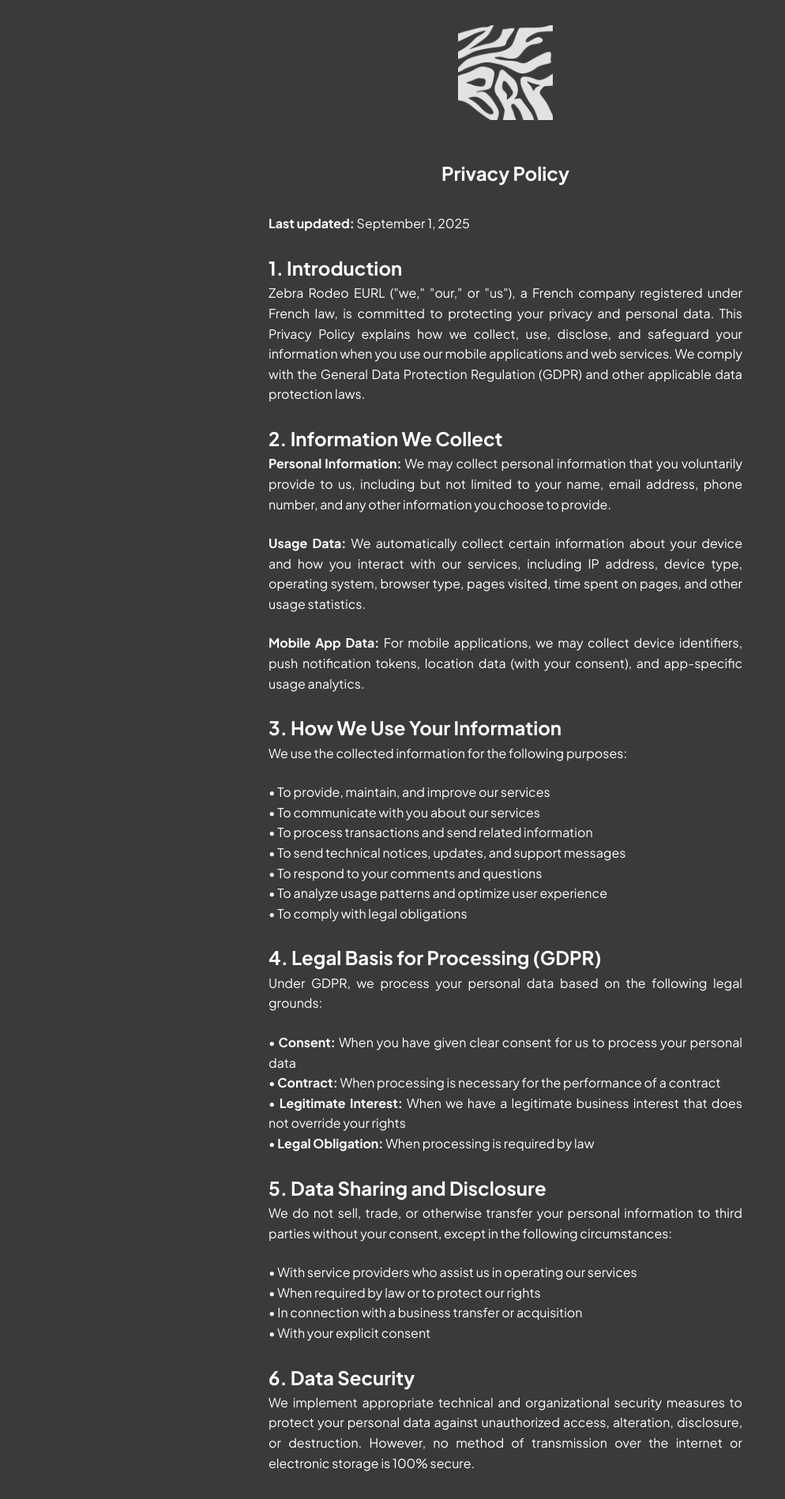
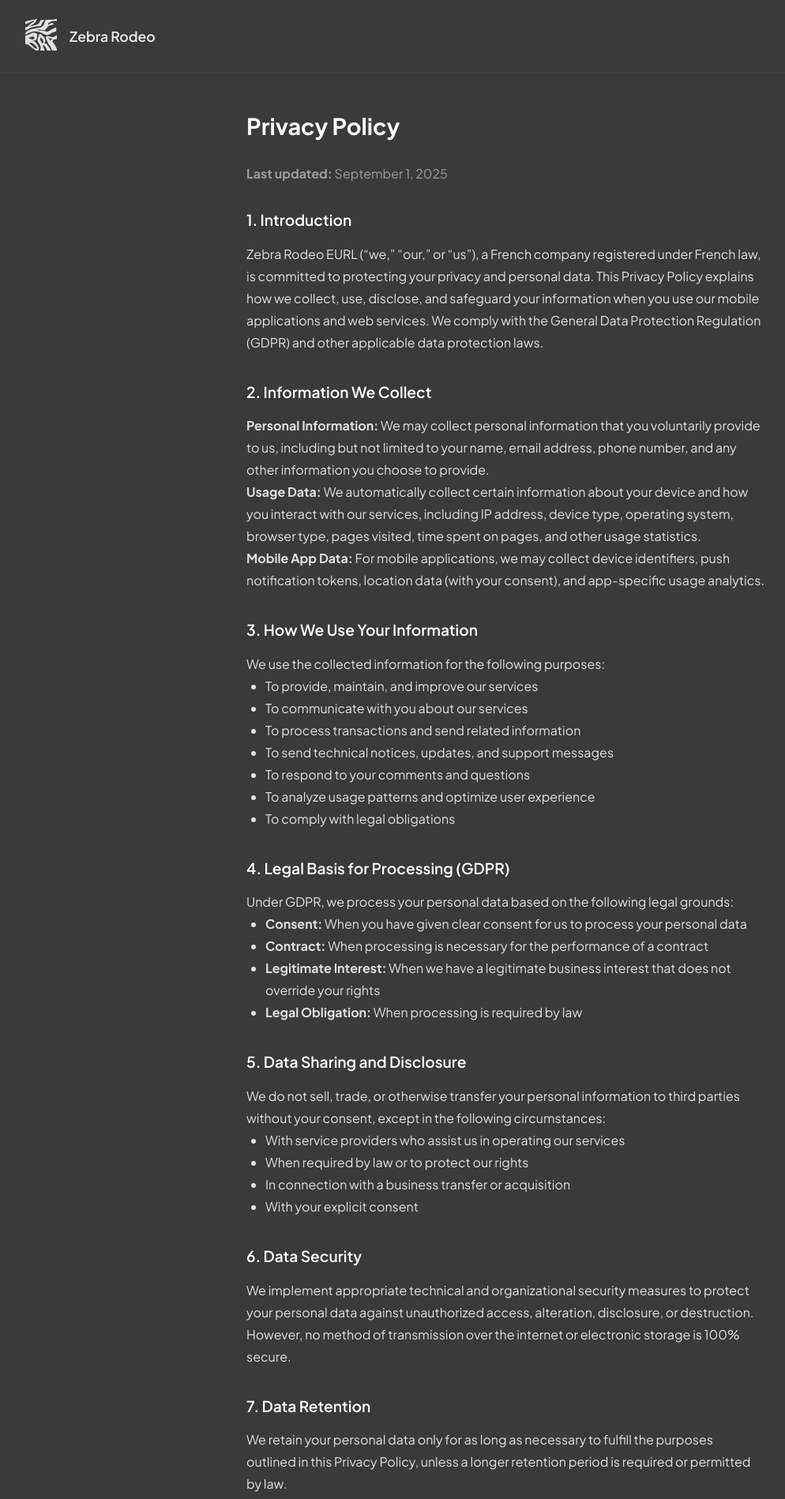
Before and after one commit to Zebra-Rodeo/zebra-rodeo.github.io, a Jekyll site: the page built from privacy-policy.html, in a window 1280 px wide. Shown: the top 1898 px of the page at 79% size, without its empty margins (0-994 px from the left). Built offline with Jekyll 4.4.1, drawn with Linux system fonts in a browser that asks for light colours; some of the changed text lies outside the part shown.

Commit message:
feat: Jekyll blog — update privacy policy to use Jekyll layout

```diff
--- a/privacy-policy.html
+++ b/privacy-policy.html
@@ -1,199 +1,90 @@
-<!DOCTYPE html>
-<html lang="fr">
-<head>
-    <meta charset="UTF-8">
-    <meta name="viewport" content="width=device-width, initial-scale=1.0">
-    <title>Politique de confidentialité - Zebra Rodeo</title>
-    <link rel="preconnect" href="https://fonts.googleapis.com">
-    <link rel="preconnect" href="https://fonts.gstatic.com" crossorigin>
-    <link href="https://fonts.googleapis.com/css2?family=Plus+Jakarta+Sans:wght@300;400;500;600;700&display=swap" rel="stylesheet">
+---
+layout: default
+title: Privacy Policy
+---
+<div style="max-width:720px;margin:0 auto">
+  <h1 style="font-size:1.8rem;font-weight:700;margin-bottom:2rem">Privacy Policy</h1>
 
-    <!-- Favicon -->
-    <link rel="icon" type="image/x-icon" href="favicon/favicon.ico">
-    <link rel="icon" type="image/svg+xml" href="favicon/favicon.svg">
-    <link rel="icon" type="image/png" sizes="96x96" href="favicon/favicon-96x96.png">
-    <link rel="apple-touch-icon" href="favicon/apple-touch-icon.png">
-    <link rel="manifest" href="favicon/site.webmanifest">
-    <style>
-        * {
-            margin: 0;
-            padding: 0;
-            box-sizing: border-box;
-        }
+  <p style="color:rgba(255,255,255,0.5);margin-bottom:2rem"><strong>Last updated:</strong> September 1, 2025</p>
 
-        body {
-            background-color: #3A3A3A;
-            color: white;
-            font-family: 'Plus Jakarta Sans', sans-serif;
-            min-height: 100vh;
-            display: flex;
-            flex-direction: column;
-        }
+  <div style="line-height:1.75;font-size:1rem;color:rgba(255,255,255,0.85)">
 
-        .container {
-            flex: 1;
-            display: flex;
-            flex-direction: column;
-            align-items: center;
-            justify-content: center;
-            padding: 2rem;
-            max-width: 800px;
-            margin: 0 auto;
-        }
+    <h2 style="font-size:1.2rem;font-weight:600;margin:2rem 0 0.75rem;color:white">1. Introduction</h2>
+    <p>Zebra Rodeo EURL (&ldquo;we,&rdquo; &ldquo;our,&rdquo; or &ldquo;us&rdquo;), a French company registered under French law, is committed to protecting your privacy and personal data. This Privacy Policy explains how we collect, use, disclose, and safeguard your information when you use our mobile applications and web services. We comply with the General Data Protection Regulation (GDPR) and other applicable data protection laws.</p>
 
-        .logo {
-            margin-bottom: 3rem;
-            width: 120px;
-            height: 120px;
-            display: flex;
-            align-items: center;
-            justify-content: center;
-        }
-
-        .content {
-            text-align: justify;
-            line-height: 1.6;
-            font-size: 16px;
-            max-width: 600px;
-        }
-
-        .content h1 {
-            text-align: center;
-            margin-bottom: 2rem;
-            font-size: 24px;
-        }
-
-        .content p {
-            margin-bottom: 1.5rem;
-        }
-
-        footer {
-            background-color: #3A3A3A;
-            padding: 1rem;
-            text-align: center;
-            margin-top: auto;
-        }
-
-        footer a {
-            color: rgba(255, 255, 255, 0.8);
-            text-decoration: none;
-            font-size: 14px;
-        }
-
-        footer a:hover {
-            color: white;
-            text-decoration: underline;
-        }
-
-        @media (max-width: 768px) {
-            .container {
-                padding: 1rem;
-            }
-
-            .logo {
-                width: 100px;
-                height: 100px;
-                margin-bottom: 2rem;
-            }
-
-            .content {
-                font-size: 14px;
-            }
-
-            .content h1 {
-                font-size: 20px;
-            }
-        }
-    </style>
-</head>
-<body>
-    <div class="container">
-        <div class="logo">
-            <img src="zebra_rodeo_light.png" alt="Zebra Rodeo" style="max-width: 100%; max-height: 100%; object-fit: contain;">
-        </div>
-
-        <div class="content">
-            <h1>Privacy Policy</h1>
-
-            <p><strong>Last updated:</strong> September 1, 2025</p>
-
-            <h2>1. Introduction</h2>
-            <p>Zebra Rodeo EURL ("we," "our," or "us"), a French company registered under French law, is committed to protecting your privacy and personal data. This Privacy Policy explains how we collect, use, disclose, and safeguard your information when you use our mobile applications and web services. We comply with the General Data Protection Regulation (GDPR) and other applicable data protection laws.</p>
-
-            <h2>2. Information We Collect</h2>
+    <h2 style="font-size:1.2rem;font-weight:600;margin:2rem 0 0.75rem;color:white">2. Information We Collect</h2>
     <p><strong>Personal Information:</strong> We may collect personal information that you voluntarily provide to us, including but not limited to your name, email address, phone number, and any other information you choose to provide.</p>
-
     <p><strong>Usage Data:</strong> We automatically collect certain information about your device and how you interact with our services, including IP address, device type, operating system, browser type, pages visited, time spent on pages, and other usage statistics.</p>
-
     <p><strong>Mobile App Data:</strong> For mobile applications, we may collect device identifiers, push notification tokens, location data (with your consent), and app-specific usage analytics.</p>
 
-            <h2>3. How We Use Your Information</h2>
+    <h2 style="font-size:1.2rem;font-weight:600;margin:2rem 0 0.75rem;color:white">3. How We Use Your Information</h2>
     <p>We use the collected information for the following purposes:</p>
-            <p>• To provide, maintain, and improve our services<br>
-            • To communicate with you about our services<br>
-            • To process transactions and send related information<br>
-            • To send technical notices, updates, and support messages<br>
-            • To respond to your comments and questions<br>
-            • To analyze usage patterns and optimize user experience<br>
-            • To comply with legal obligations</p>
+    <ul style="margin:0 0 1.25rem 1.5rem">
+      <li>To provide, maintain, and improve our services</li>
+      <li>To communicate with you about our services</li>
+      <li>To process transactions and send related information</li>
+      <li>To send technical notices, updates, and support messages</li>
+      <li>To respond to your comments and questions</li>
+      <li>To analyze usage patterns and optimize user experience</li>
+      <li>To comply with legal obligations</li>
+    </ul>
 
-            <h2>4. Legal Basis for Processing (GDPR)</h2>
+    <h2 style="font-size:1.2rem;font-weight:600;margin:2rem 0 0.75rem;color:white">4. Legal Basis for Processing (GDPR)</h2>
     <p>Under GDPR, we process your personal data based on the following legal grounds:</p>
-            <p>• <strong>Consent:</strong> When you have given clear consent for us to process your personal data<br>
-            • <strong>Contract:</strong> When processing is necessary for the performance of a contract<br>
-            • <strong>Legitimate Interest:</strong> When we have a legitimate business interest that does not override your rights<br>
-            • <strong>Legal Obligation:</strong> When processing is required by law</p>
+    <ul style="margin:0 0 1.25rem 1.5rem">
+      <li><strong>Consent:</strong> When you have given clear consent for us to process your personal data</li>
+      <li><strong>Contract:</strong> When processing is necessary for the performance of a contract</li>
+      <li><strong>Legitimate Interest:</strong> When we have a legitimate business interest that does not override your rights</li>
+      <li><strong>Legal Obligation:</strong> When processing is required by law</li>
+    </ul>
 
-            <h2>5. Data Sharing and Disclosure</h2>
+    <h2 style="font-size:1.2rem;font-weight:600;margin:2rem 0 0.75rem;color:white">5. Data Sharing and Disclosure</h2>
     <p>We do not sell, trade, or otherwise transfer your personal information to third parties without your consent, except in the following circumstances:</p>
-            <p>• With service providers who assist us in operating our services<br>
-            • When required by law or to protect our rights<br>
-            • In connection with a business transfer or acquisition<br>
-            • With your explicit consent</p>
+    <ul style="margin:0 0 1.25rem 1.5rem">
+      <li>With service providers who assist us in operating our services</li>
+      <li>When required by law or to protect our rights</li>
+      <li>In connection with a business transfer or acquisition</li>
+      <li>With your explicit consent</li>
+    </ul>
 
-            <h2>6. Data Security</h2>
+    <h2 style="font-size:1.2rem;font-weight:600;margin:2rem 0 0.75rem;color:white">6. Data Security</h2>
     <p>We implement appropriate technical and organizational security measures to protect your personal data against unauthorized access, alteration, disclosure, or destruction. However, no method of transmission over the internet or electronic storage is 100% secure.</p>
 
-            <h2>7. Data Retention</h2>
+    <h2 style="font-size:1.2rem;font-weight:600;margin:2rem 0 0.75rem;color:white">7. Data Retention</h2>
     <p>We retain your personal data only for as long as necessary to fulfill the purposes outlined in this Privacy Policy, unless a longer retention period is required or permitted by law.</p>
 
-            <h2>8. Your Rights (GDPR)</h2>
+    <h2 style="font-size:1.2rem;font-weight:600;margin:2rem 0 0.75rem;color:white">8. Your Rights (GDPR)</h2>
     <p>Under GDPR, you have the following rights regarding your personal data:</p>
-            <p>• <strong>Access:</strong> Request access to your personal data<br>
-            • <strong>Rectification:</strong> Request correction of inaccurate data<br>
-            • <strong>Erasure:</strong> Request deletion of your personal data<br>
-            • <strong>Portability:</strong> Request transfer of your data<br>
-            • <strong>Restriction:</strong> Request limitation of processing<br>
-            • <strong>Objection:</strong> Object to processing of your data<br>
-            • <strong>Withdraw Consent:</strong> Withdraw consent at any time</p>
+    <ul style="margin:0 0 1.25rem 1.5rem">
+      <li><strong>Access:</strong> Request access to your personal data</li>
+      <li><strong>Rectification:</strong> Request correction of inaccurate data</li>
+      <li><strong>Erasure:</strong> Request deletion of your personal data</li>
+      <li><strong>Portability:</strong> Request transfer of your data</li>
+      <li><strong>Restriction:</strong> Request limitation of processing</li>
+      <li><strong>Objection:</strong> Object to processing of your data</li>
+      <li><strong>Withdraw Consent:</strong> Withdraw consent at any time</li>
+    </ul>
 
-            <h2>9. Cookies and Tracking Technologies</h2>
+    <h2 style="font-size:1.2rem;font-weight:600;margin:2rem 0 0.75rem;color:white">9. Cookies and Tracking Technologies</h2>
     <p>Our web services may use cookies and similar tracking technologies to enhance your experience. You can control cookie settings through your browser preferences.</p>
 
-            <h2>10. Third-Party Services</h2>
+    <h2 style="font-size:1.2rem;font-weight:600;margin:2rem 0 0.75rem;color:white">10. Third-Party Services</h2>
     <p>Our services may contain links to third-party websites or integrate with third-party services. We are not responsible for the privacy practices of these third parties.</p>
 
-            <h2>11. Children's Privacy</h2>
+    <h2 style="font-size:1.2rem;font-weight:600;margin:2rem 0 0.75rem;color:white">11. Children's Privacy</h2>
     <p>Our services are not intended for children under 13 years of age. We do not knowingly collect personal information from children under 13.</p>
 
-            <h2>12. International Data Transfers</h2>
+    <h2 style="font-size:1.2rem;font-weight:600;margin:2rem 0 0.75rem;color:white">12. International Data Transfers</h2>
     <p>If you are located outside the European Union, please note that your information may be transferred to and processed in countries other than your own.</p>
 
-            <h2>13. Changes to This Privacy Policy</h2>
-            <p>We may update this Privacy Policy from time to time. We will notify you of any changes by posting the new Privacy Policy on this page and updating the "Last updated" date.</p>
+    <h2 style="font-size:1.2rem;font-weight:600;margin:2rem 0 0.75rem;color:white">13. Changes to This Privacy Policy</h2>
+    <p>We may update this Privacy Policy from time to time. We will notify you of any changes by posting the new Privacy Policy on this page and updating the &ldquo;Last updated&rdquo; date.</p>
 
-            <h2>14. Contact Us</h2>
-            <p>If you have any questions about this Privacy Policy or wish to exercise your rights, please contact us at:</p>
-            <p><strong>Email:</strong> hello@zebra.rodeo<br>
-            <strong>Address:</strong> Zebra Rodeo EURL, 60 rue François 1er, 75008 Paris, France</p>
+    <h2 style="font-size:1.2rem;font-weight:600;margin:2rem 0 0.75rem;color:white">14. Contact Us</h2>
+    <p>If you have any questions about this Privacy Policy or wish to exercise your rights, please contact us at:<br>
+    <strong>Email:</strong> hello@zebra.rodeo<br>
+    <strong>Address:</strong> Zebra Rodeo EURL, 60 rue Fran&ccedil;ois 1er, 75008 Paris, France</p>
+    <p>For EU residents, you also have the right to lodge a complaint with your local data protection authority.</p>
 
-            <p>For EU residents, you also have the right to lodge a complaint with your local data protection authority.</p>
   </div>
 </div>
-
-    <footer>
-        <a href="index.html">Home</a>
-        <a href="terms-of-service.html">Terms of Use</a>
-    </footer>
-</body>
-</html>
```
Lines whose indentation alone changed are shown as unchanged.
